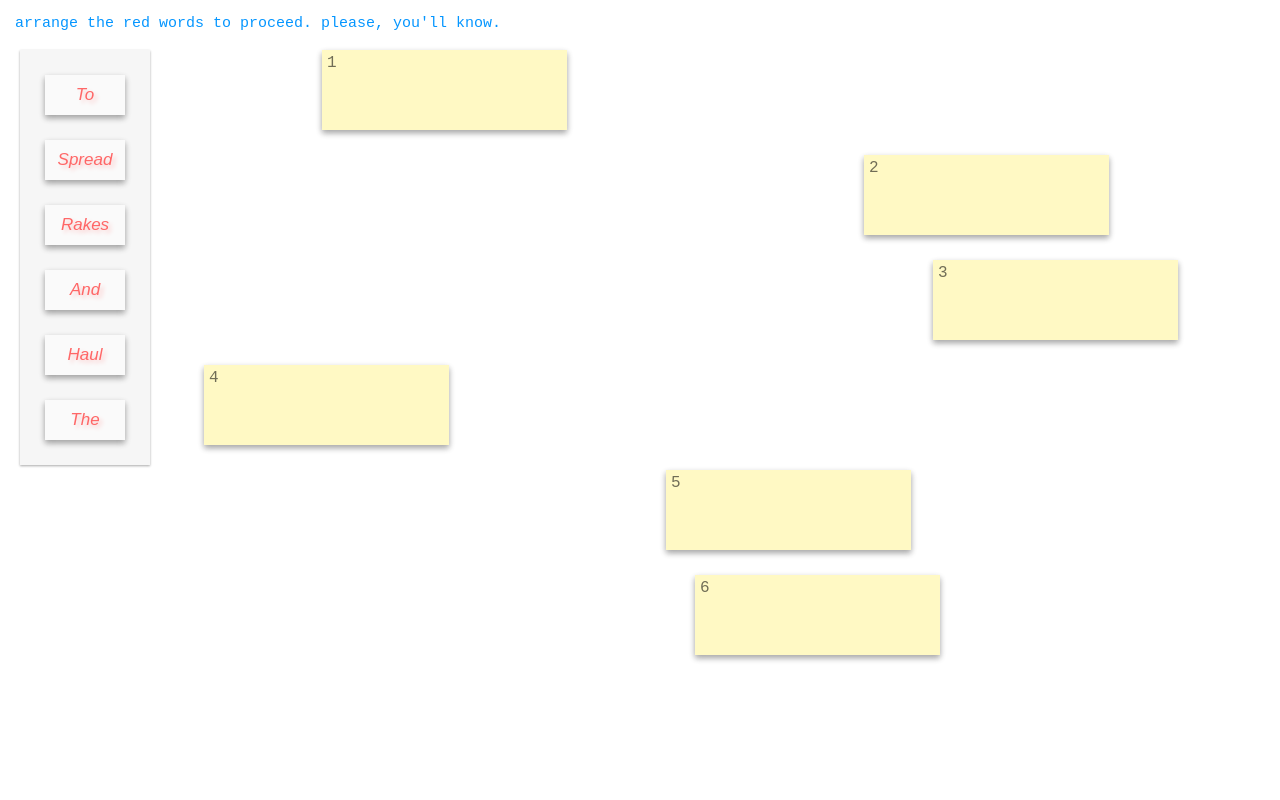
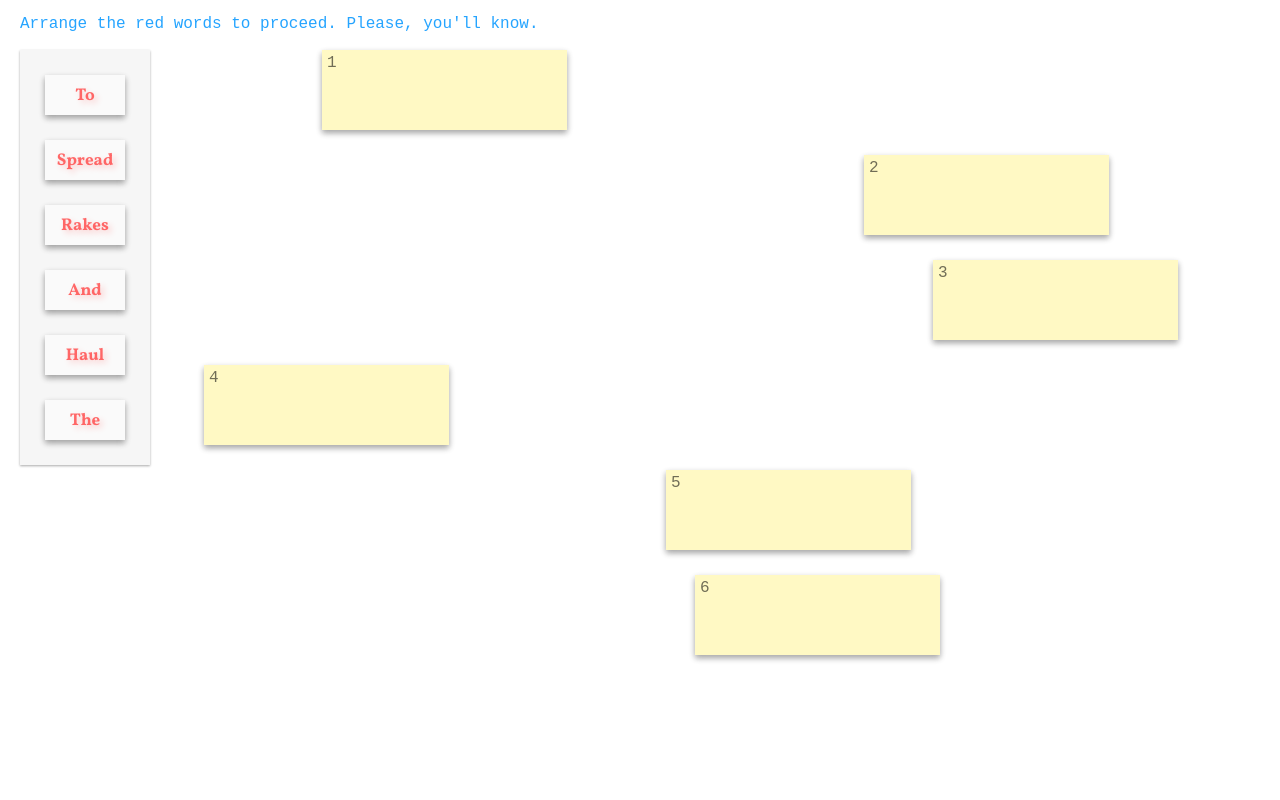
Before and after one commit to kevin-roark/one-tool, a website: page index.html in a window 1280 px wide. Drawn offline with Linux system fonts and the light colour scheme.

Commit message:
update my font lords

```diff
--- a/css/main.css
+++ b/css/main.css
@@ -16,10 +16,10 @@ html, body {
 #title-screen-instructions {
   position: absolute;
   top: 15px;
-  left: 15px;
+  left: 20px;
 
-  color: #0596ff;
-  font-size: 15px;
+  color: rgba(5, 150, 255, 0.87);
+  font-size: 16px;
   font-family: monospace;
 }
 
@@ -58,13 +58,13 @@ html, body {
 .title-screen-word {
   color: rgba(255, 82, 82, 0.87);
   font-size: 17px;
-  font-style: italic;
-  font-weight: 400;
+  font-weight: 700;
+  font-family: 'Vollkorn', serif;
 
   cursor: move;
   transition: opacity 0.4s ease-in-out;
 
-  text-shadow: 3px 3px 4px rgba(255, 0, 0, 0.2);
+  text-shadow: 3px 3px 6px rgba(255, 0, 0, 0.2);
 }
   .title-screen-word:hover {
     text-decoration: underline;
@@ -170,6 +170,8 @@ html, body {
 
 .poem-title {
   font-size: 15px;
+  font-weight: 700;
+  font-family: 'Vollkorn', serif;
 
   color: rgba(0, 0, 0, 0.87);
 }
@@ -179,7 +181,8 @@ html, body {
   margin-left: 8px;
 
   font-size: 12px;
-  line-height: 16px;
+  line-height: 18px;
+  font-family: 'Roboto Mono', monospace;
 
   color: rgba(0, 0, 0, 0.7);
 }
@@ -189,6 +192,6 @@ html, body {
   top: 3px;
   right: 5px;
 
-  font-size: 10px;
+  font-size: 11px;
   color: rgba(0, 0, 0, 0.26);
 }
--- a/index.html
+++ b/index.html
@@ -5,6 +5,7 @@
 
     <link rel="stylesheet" href="css/normalize.css">
     <link rel="stylesheet" href="css/dragula.css">
+    <link href='http://fonts.googleapis.com/css?family=Vollkorn:400,700|Roboto+Mono' rel='stylesheet' type='text/css'>
     <link rel="stylesheet" href="css/main.css">
 
     <link rel="icon" type="image/png" href="http://www.porkf.at/favicon.png?v=1.0">
@@ -510,7 +511,7 @@
 
     <div id="title-screen">
       <div id="title-screen-instructions">
-        arrange the red words to proceed. please, you'll know.
+        Arrange the red words to proceed. Please, you'll know.
       </div>
 
       <div id="title-screen-starter-bucket-container"></div>
--- a/js/title-screen.js
+++ b/js/title-screen.js
@@ -46,7 +46,7 @@ module.exports = function (callback) {
     var bucketID = bucketIDs[i];
     dragContainers.push(document.querySelector('#' + bucketID));
 
-    var minLeft = 160;
+    var minLeft = 175;
     var left = parseInt((window.innerWidth - 225 - minLeft - 50) * Math.random()) + minLeft;
     $('#' + bucketID).css('margin-left', left + 'px');
 
```
